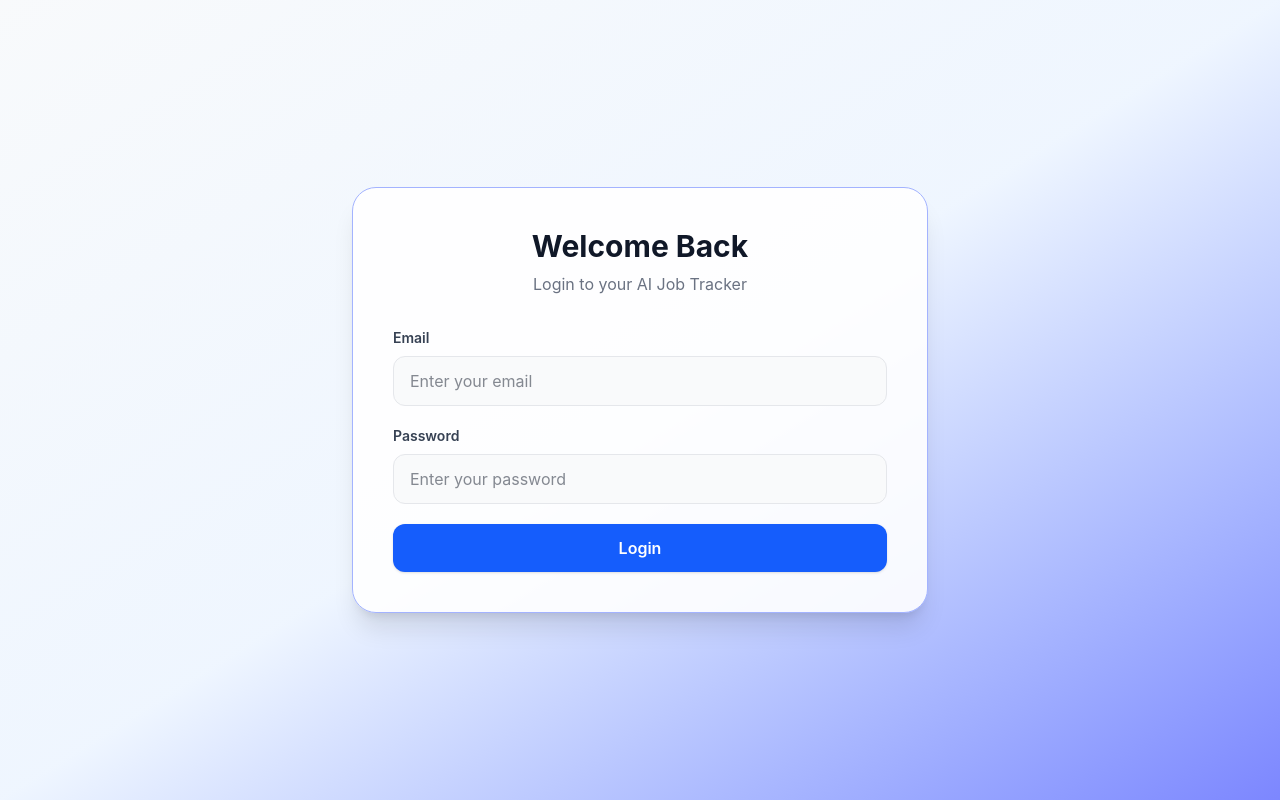
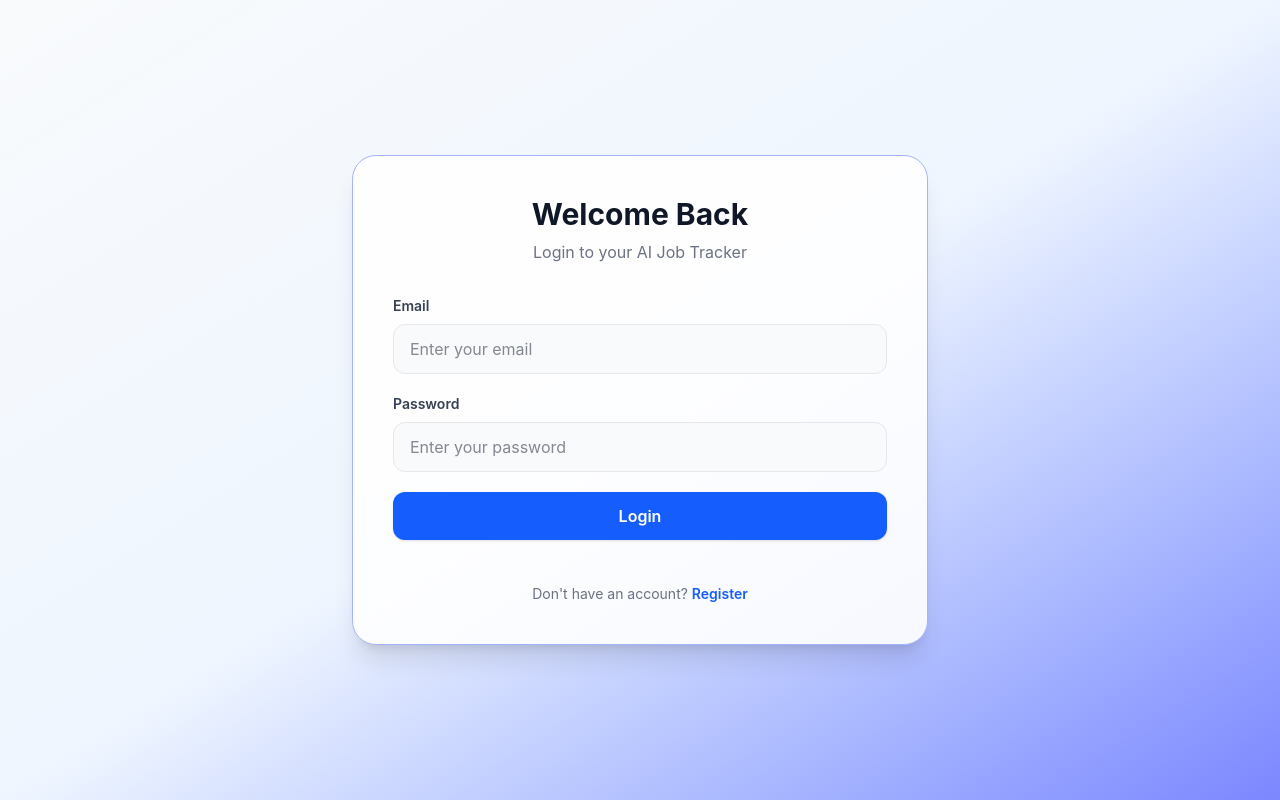
Before and after one commit to ajay-kum2611/ai-resume-job-tracker, a React (Vite) app: page /login in a window 1280 px wide. Built offline with nearby package versions, Linux system fonts and the light colour scheme.

Commit message:
Add login and register navigation

```diff
--- a/src/pages/Login.jsx
+++ b/src/pages/Login.jsx
@@ -1,6 +1,7 @@
 import { useState } from "react";
 import { useNavigate } from "react-router-dom";
 import axios from "axios";
+import { Link } from "react-router-dom";
 
 function Login() {
   const [email, setEmail] = useState("");
@@ -92,6 +93,16 @@
             Login
           </button>
 
+          <p className="mt-6 text-center text-sm text-gray-500">
+            Don't have an account?{" "}
+            <Link
+              to="/register"
+              className="font-semibold text-blue-600 hover:text-blue-700"
+            >
+              Register
+            </Link>
+          </p>
+
         </form>
 
       </div>
--- a/src/pages/Register.jsx
+++ b/src/pages/Register.jsx
@@ -1,5 +1,6 @@
 import { useState } from "react";
 import axios from "axios";
+import { Link } from "react-router-dom";
 
 function Register() {
   const [formData, setFormData] = useState({
@@ -110,6 +111,16 @@
             Create Account
           </button>
 
+          <p className="mt-6 text-center text-sm text-gray-500">
+            Already have an account?{" "}
+            <Link
+              to="/login"
+              className="font-semibold text-blue-600 hover:text-blue-700"
+            >
+              Login
+            </Link>
+          </p>
+
         </form>
 
         {message && (
```
